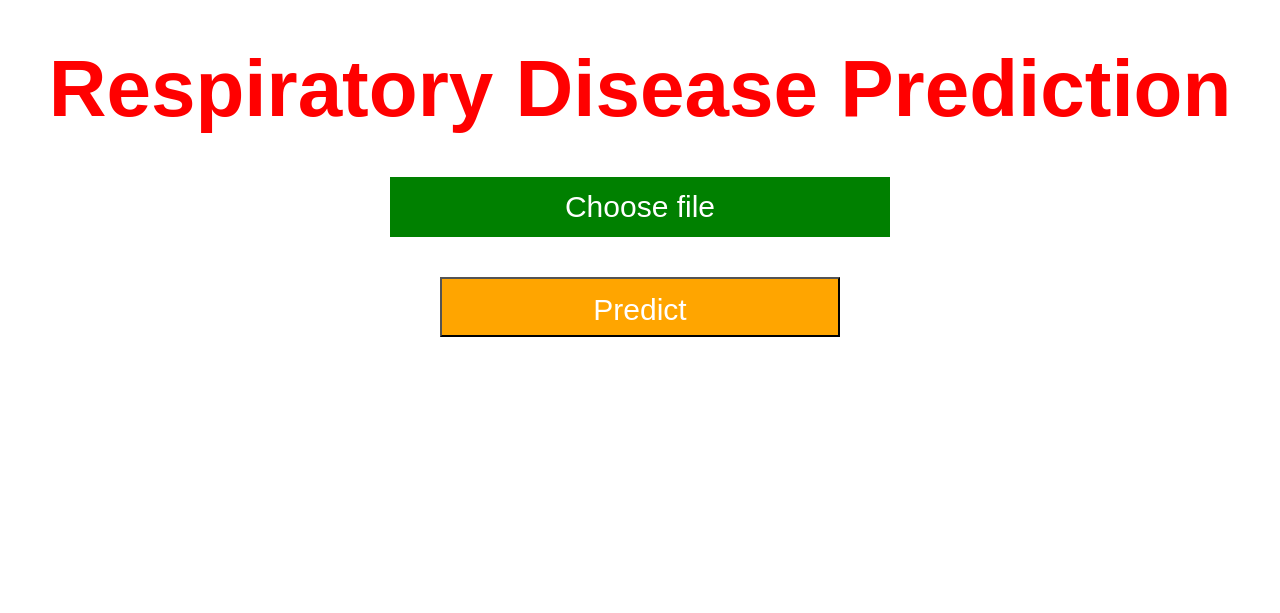
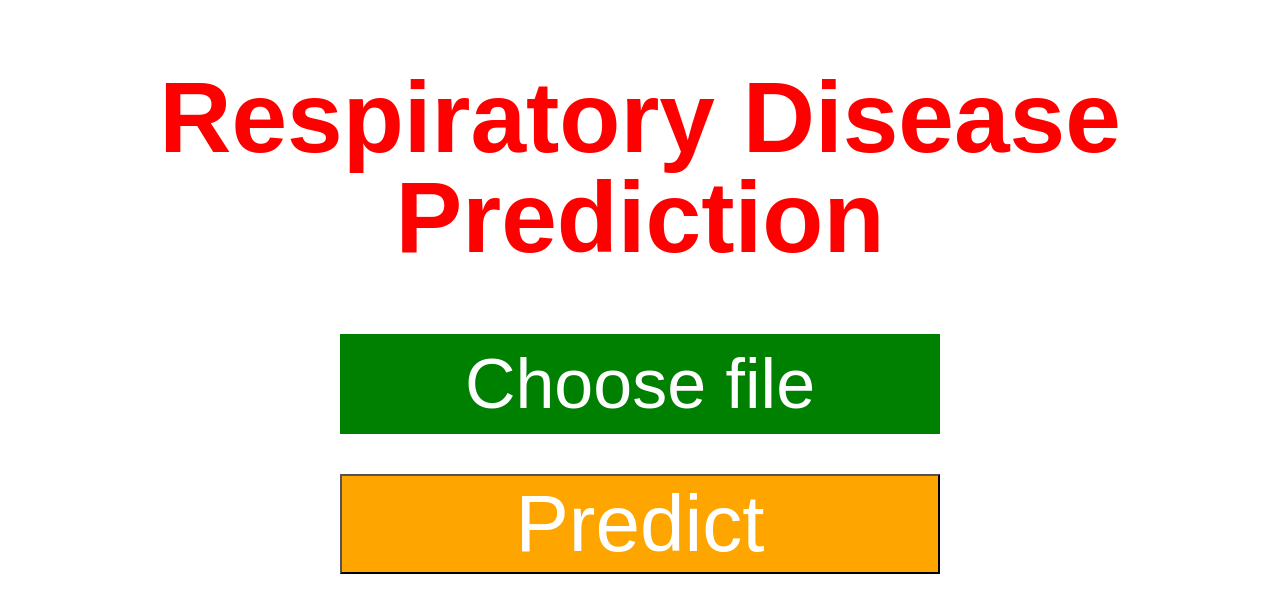
Before and after one commit to K-GOKULAPPADURAI/Heroku_Demo, a Flask app: page / in a window 1280 px wide. Shown: the top 613 px of the page. Run offline with Flask 3, Linux system fonts and the light colour scheme.

Commit message:
Update index.html

```diff
--- a/templates/index.html
+++ b/templates/index.html
@@ -9,19 +9,19 @@
       }
       h1 {
         color: red;
-        font-size: 80px;
-        line-height: 70px;
+        font-size: 100px;
+        line-height: 100px;
 
       }
       label {
         display: block;
         margin: 40px auto;
-        width: 500px;
-        height: 60px;
+        width: 600px;
+        height: 100px;
         background-color: green;
         color: white;
-        font-size:30px;
-        line-height: 60px;
+        font-size:70px;
+        line-height: 100px;
         text-align: center;
         cursor: pointer;
       }
@@ -31,26 +31,26 @@
       #file-name {
         margin: 40px auto;
         width: 500px;
-        font-size: 30px;
+        font-size: 50px;
         font-weight: bold;
         color: black;
       }
       #predict-button {
         display: block;
         margin: 30px auto;
-        width: 400px;
-        height: 60px;
+        width: 600px;
+        height: 100px;
         background-color: orange;
         color: white;
-        font-size: 30px;
-        line-height: 60px;
+        font-size: 80px;
+        line-height: 70px;
         text-align: center;
         cursor: pointer;
       }
       #prediction {
         margin: 30px auto;
         width: 700px;
-        font-size: 50px;
+        font-size: 80px;
         font-weight: bold;
         color: blue;
         text-align: center;
```
